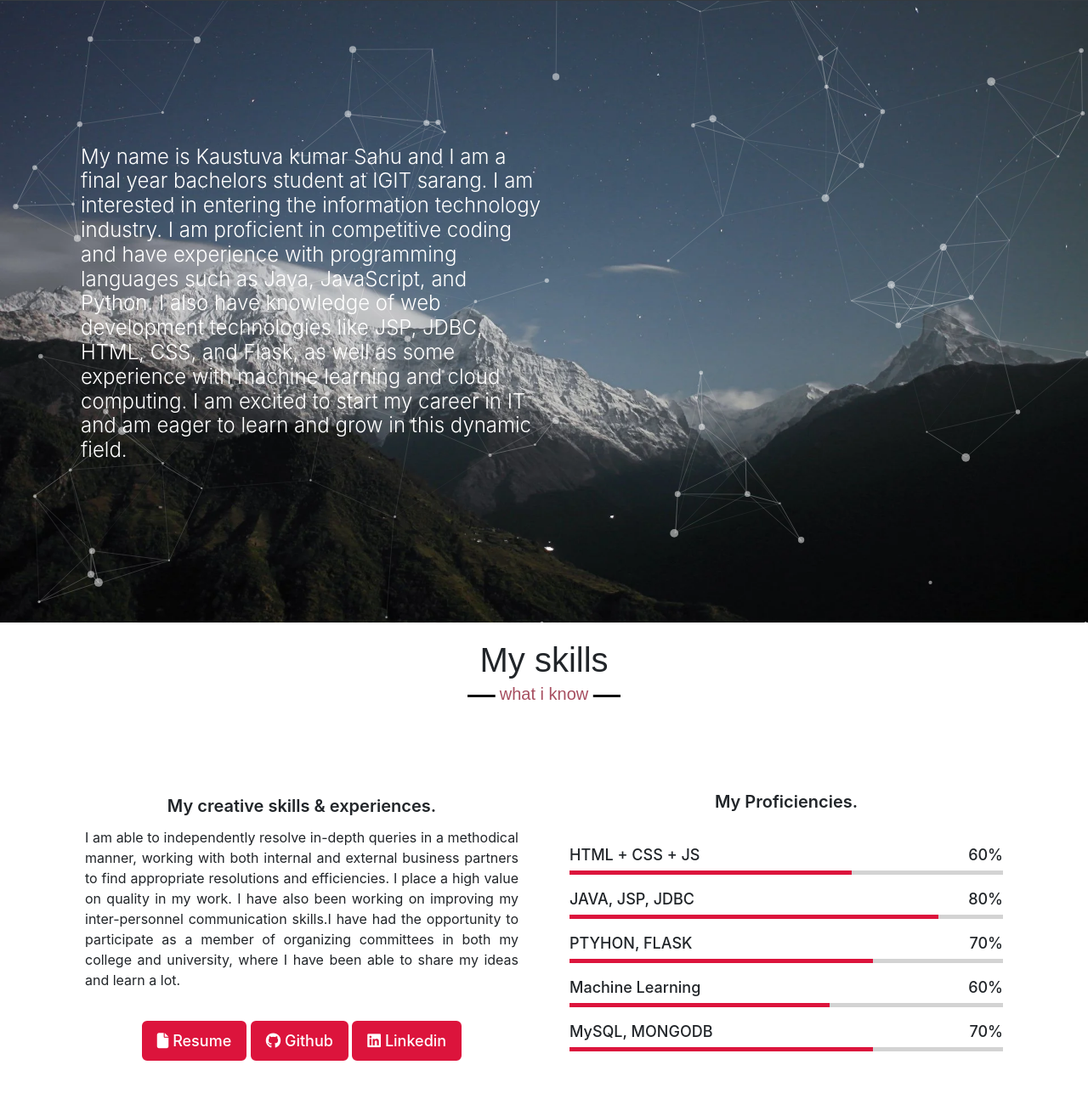
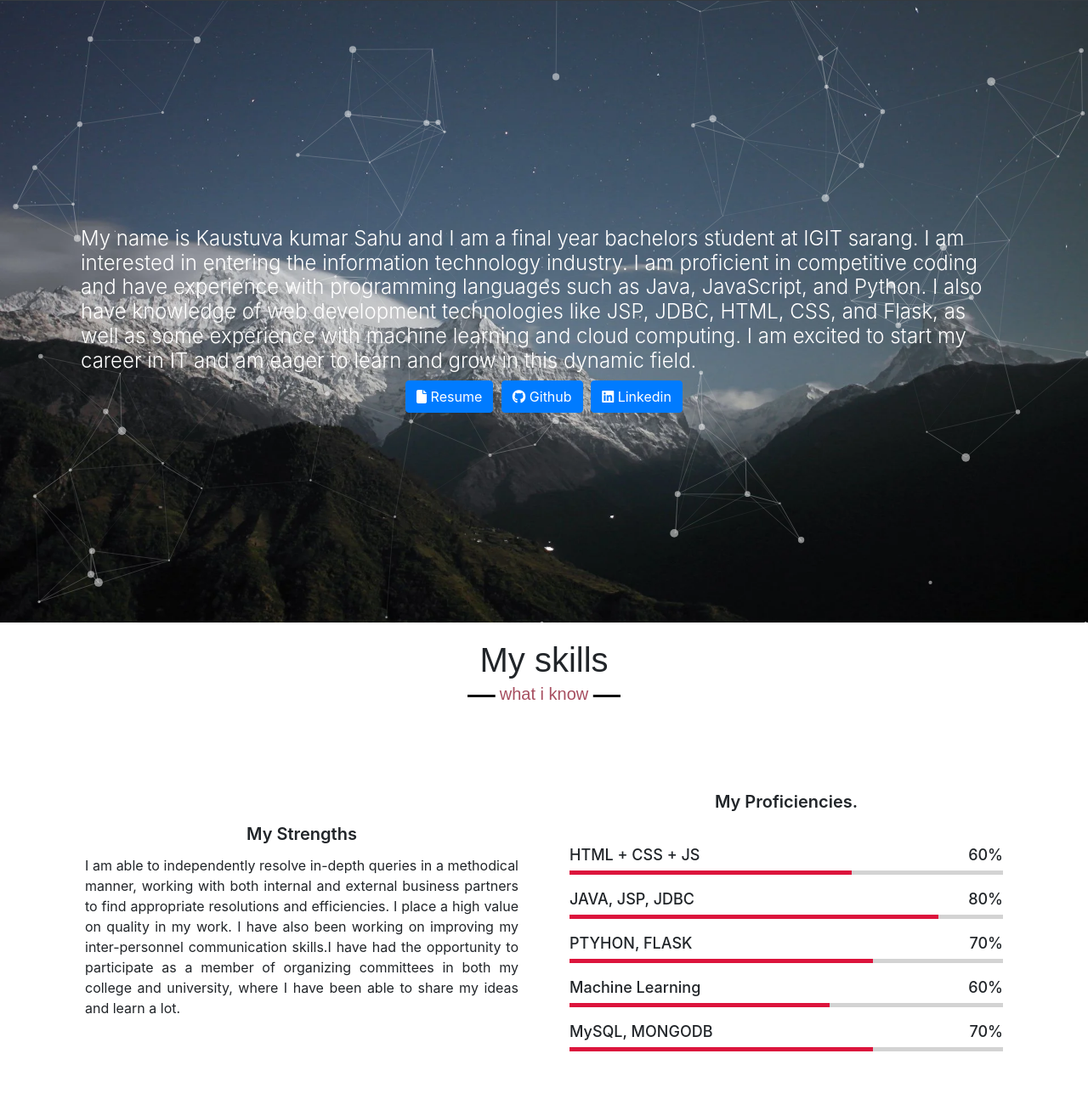
Before and after one commit to kaustuvaks/portfolio2, a website: page home.html in a window 1280 px wide. Shown: the part 67-1354 px from the top of the page at 85% size. Drawn offline with nearby package versions, Linux system fonts and the light colour scheme; animation ran at ten frames a second.

Commit message:
production

```diff
--- a/home.html
+++ b/home.html
@@ -55,17 +55,21 @@
         <div class="max-width" >
             <div class="container">
                 <div class="about-me">
-                    <div clss="col-lg-6">
+                    <div clss="col-lg-12">
                         <p class="text-white text-left pd-6 font-weight-light h4" style="height:100%">
                             <br><br><br>My name is Kaustuva kumar Sahu and I am a final year bachelors student at IGIT sarang.
                             I am interested in entering the information technology industry.  I am proficient in competitive coding and have experience with programming
                             languages such as Java, JavaScript, and Python. I also have knowledge of web development technologies like JSP, JDBC, HTML, CSS, and Flask, as
                             well as some experience with machine learning and cloud computing. I am excited to start my career in IT and am eager to learn and grow in this
                             dynamic field.
-                            <br><br>
                         </p>
+                        <div class="row d-flex flex-row align-items-center justify-content-center" style="gap:0.6em;">
+                            <a class = "btn btn-primary" href="./docs/Kaustuva_final_7.pdf" target="_blank"><i class="fa fa-file"></i> Resume</a>
+                            <a class = "btn btn-primary" href="https://www.github.com/kaustuvaks" target="_blank"><i class="fab fa-github"></i> Github</a>
+                            <a class = "btn btn-primary" href="https://www.linkedin.com/in/kaustuvaks" target="_blank"><i class="fab fa-linkedin"></i>&nbsp;Linkedin</a>
+                        </div>
                     </div>
-                    <div class="col-lg-6"></div>
+                    <!-- <div class="col-lg-6"></div> -->
 
                     <!-- <div class="col-lg-6 d-flex flex-column justify-content-center position-relative">
                         <br>
@@ -84,7 +88,7 @@
             <h2 class="title">My skills</h2>
             <div class="skills-content pt-5">
                 <div class="column left">
-                    <div class="text">My creative skills & experiences.</div>
+                    <div class="text">My Strengths</div>
                     <p>I am able to independently resolve in-depth queries in a methodical manner,
                         working with both internal and external business partners to find appropriate
                         resolutions and efficiencies. I place a high value on quality in my work. I
@@ -93,9 +97,6 @@
                         in both my college and university, where I have been able to share my ideas
                         and learn a lot.
                     </p>
-                    <a href="./docs/Kaustuva_final_7.pdf" target="_blank"><i class="fa fa-file"></i> Resume</a>
-                    <a href="https://www.github.com/kaustuvaks" target="_blank"><i class="fab fa-github"></i> Github</a>
-                    <a href="https://www.linkedin.com/in/kaustuvaks" target="_blank"><i class="fab fa-linkedin"></i>&nbsp;Linkedin</a>
 
                 </div>
                 <div class="column right">
```
